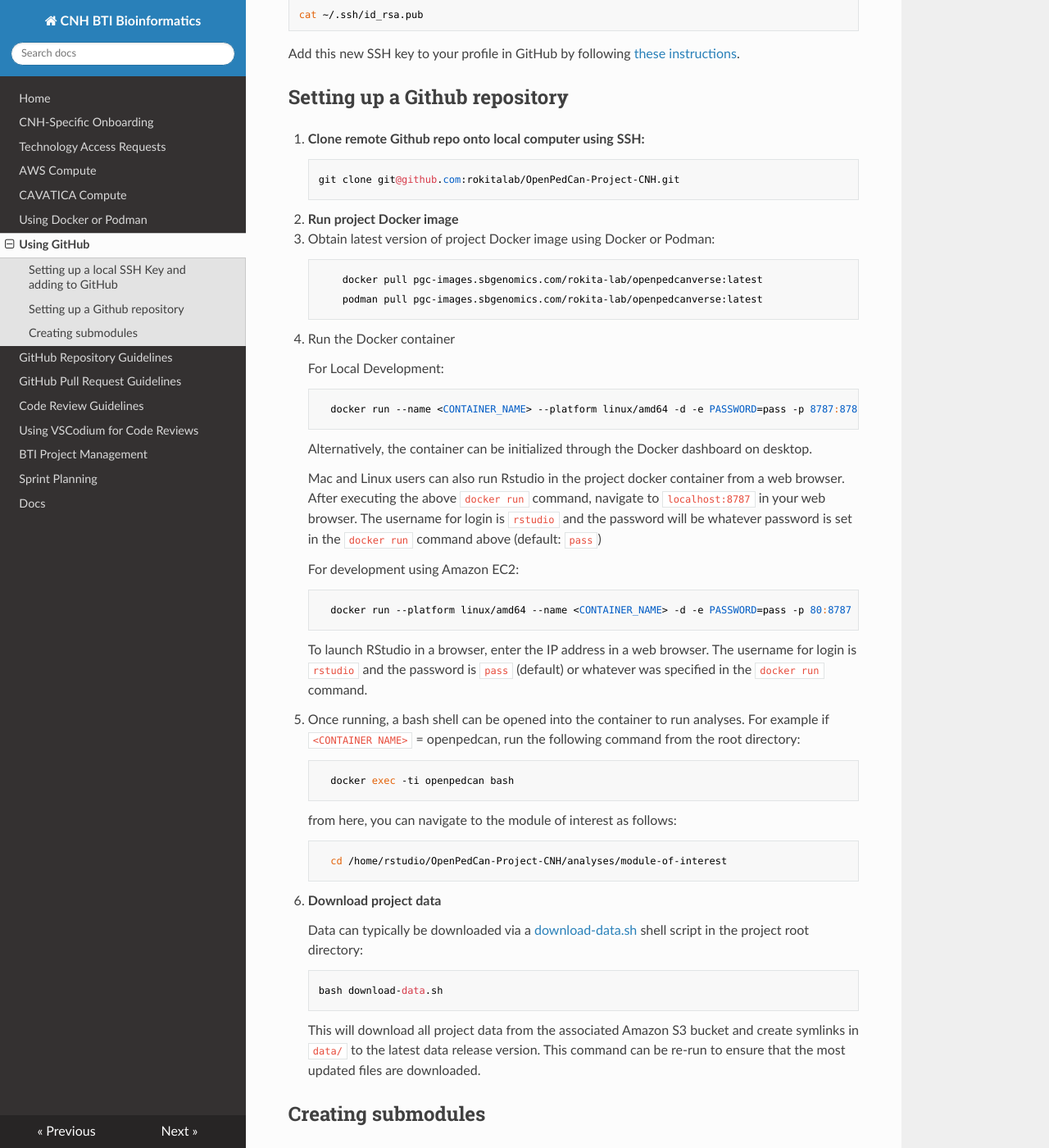
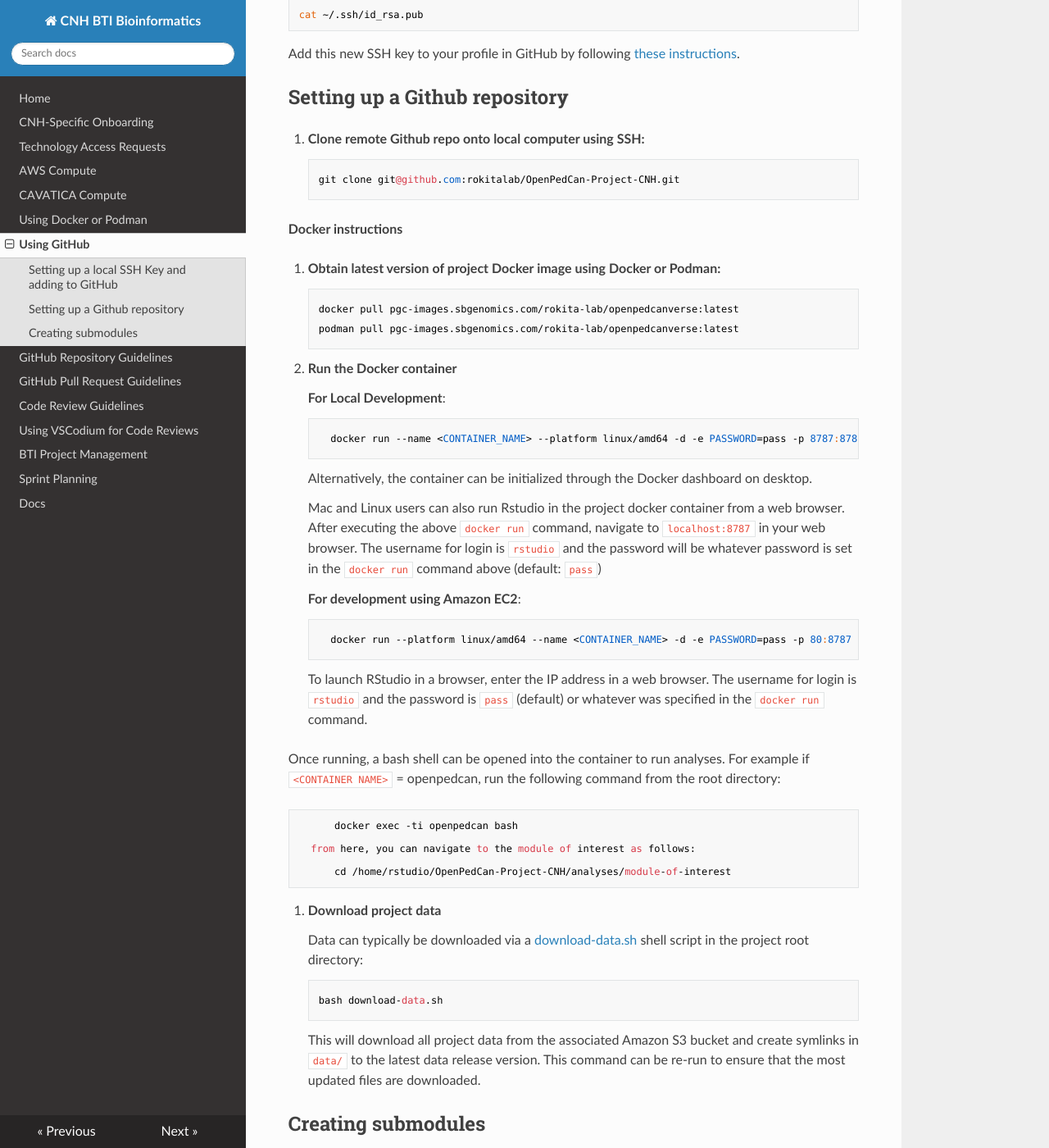
Before and after one commit to childrens-bti/bti-bfx-docs, an MkDocs documentation site: the page built from docs/github-general.md, in a window 1280 px wide and 1400 px high, scrolled down 408 px. Shown: the whole window at 82% size. Built offline with MkDocs 1.6.1, drawn with Linux system fonts in a browser that asks for light colours; nearby versions of some CDN libraries.

Commit message:
fix numbering

```diff
--- a/docs/github-general.md
+++ b/docs/github-general.md
@@ -24,16 +24,16 @@
 
         git clone git@github.com:rokitalab/OpenPedCan-Project-CNH.git
 
-2. **Run project Docker image**
+**Docker instructions**
 
-  * Obtain latest version of project Docker image using Docker or Podman:
+2. **Obtain latest version of project Docker image using Docker or Podman:**
 
-            docker pull pgc-images.sbgenomics.com/rokita-lab/openpedcanverse:latest
-            podman pull pgc-images.sbgenomics.com/rokita-lab/openpedcanverse:latest
+        docker pull pgc-images.sbgenomics.com/rokita-lab/openpedcanverse:latest
+        podman pull pgc-images.sbgenomics.com/rokita-lab/openpedcanverse:latest
 
-  * Run the Docker container
+3. **Run the Docker container**
 
-    For Local Development:
+    **For Local Development**:
 
           docker run --name <CONTAINER_NAME> --platform linux/amd64 -d -e PASSWORD=pass -p 8787:8787 -v $PWD:/home/rstudio/OpenPedCan-Project-CNH pgc-images.sbgenomics.com/rokita-lab/openpedcanverse:latest
 
@@ -41,13 +41,13 @@
 
       Mac and Linux users can also run Rstudio in the project docker container from a web browser. After executing the above `docker run` command, navigate to `localhost:8787` in your web browser. The username for login is `rstudio` and the password will be whatever password is set in the `docker run` command above (default: `pass`)
 
-    For development using Amazon EC2:
+    **For development using Amazon EC2**:
 
           docker run --platform linux/amd64 --name <CONTAINER_NAME> -d -e PASSWORD=pass -p 80:8787 -v $PWD:/home/rstudio/OpenPedCan-Project-CNH pgc-images.sbgenomics.com/rokita-lab/openpedcanverse:latest
 
       To launch RStudio in a browser, enter the IP address in a web browser. The username for login is `rstudio` and the password is `pass` (default) or whatever was specified in the `docker run` command.
 
-  * Once running, a bash shell can be opened into the container to run analyses. For example if `<CONTAINER NAME>` = openpedcan, run the following command from the root directory:
+  Once running, a bash shell can be opened into the container to run analyses. For example if `<CONTAINER NAME>` = openpedcan, run the following command from the root directory:
 
           docker exec -ti openpedcan bash
 
```
Also changed, not shown: other parts of docs/github-general.md (+1 -1 lines).
